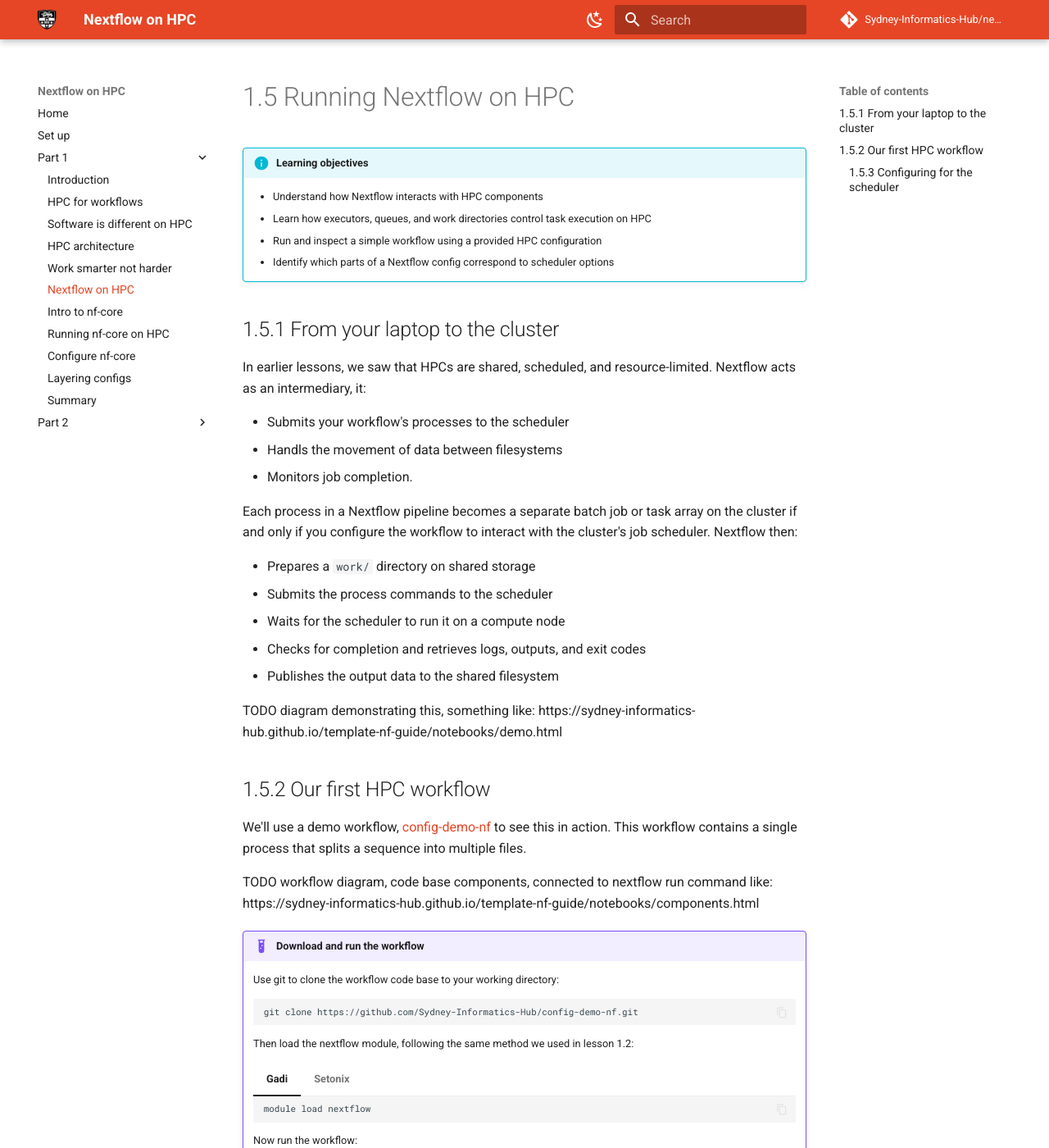
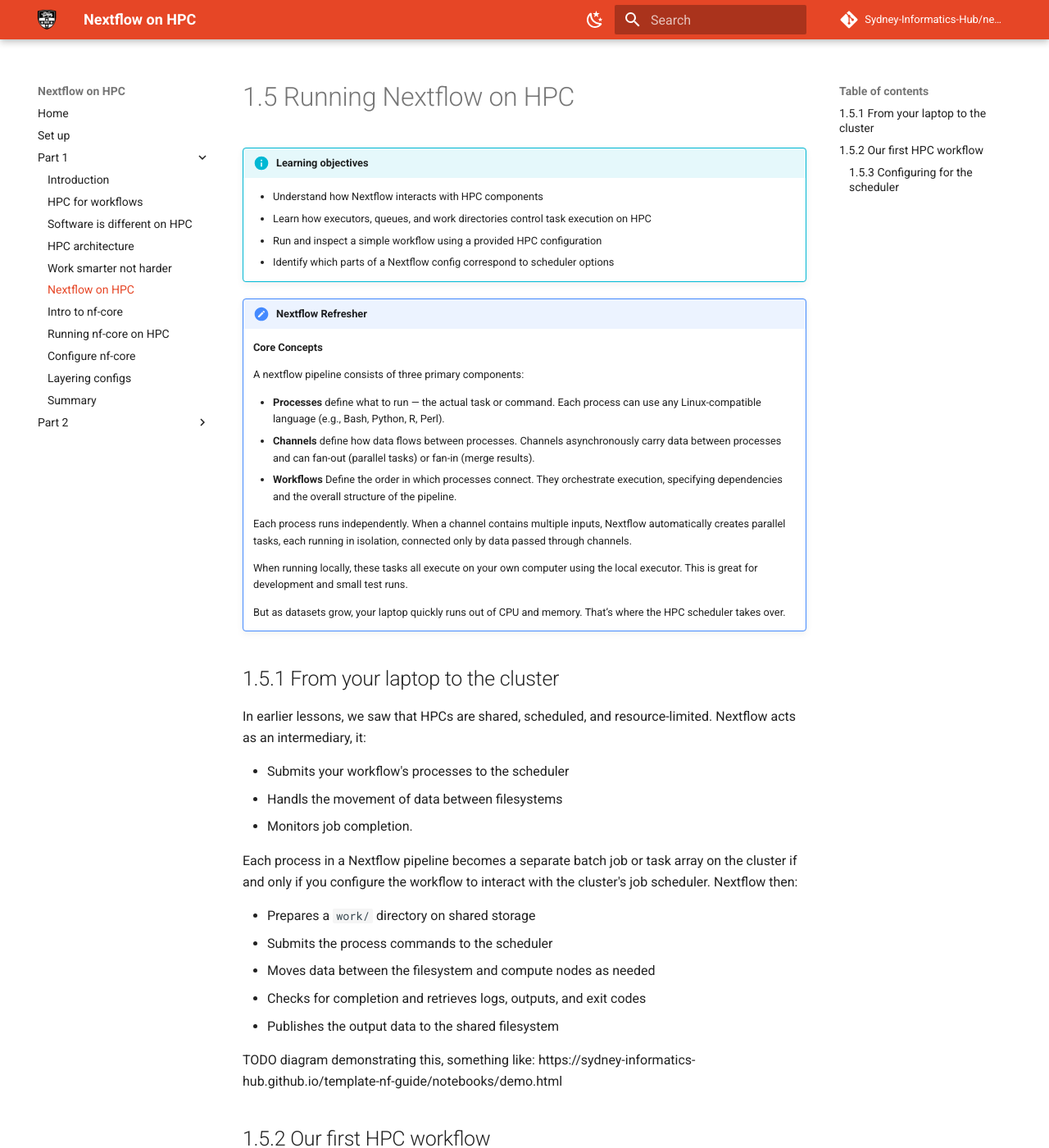
Before and after one commit to Sydney-Informatics-Hub/nextflow-hpc-workshop, an MkDocs documentation site: the page built from docs/part1/01_5_nf_hpc.md, in a window 1280 px wide and 1400 px high. Shown: the whole window at 82% size. Built offline with MkDocs 1.6.1 and Material for MkDocs 9.7.7, drawn with Linux system fonts in a browser that asks for light colours; comment, search, counter and statistics services are not loaded; some of the changed text lies outside the part shown.

Commit message:
Add notes and figure updates to 01_5_nf_hpc.md

```diff
--- a/docs/part1/01_5_nf_hpc.md
+++ b/docs/part1/01_5_nf_hpc.md
@@ -6,6 +6,22 @@
     - Learn how executors, queues, and work directories control task execution on HPC
     - Run and inspect a simple workflow using a provided HPC configuration
     - Identify which parts of a Nextflow config correspond to scheduler options
+
+!!! note "Nextflow Refresher"
+
+    **Core Concepts**
+
+    A nextflow pipeline consists of three primary components:
+
+    - **Processes** define what to run — the actual task or command. Each process can use any Linux-compatible language (e.g., Bash, Python, R, Perl).
+    - **Channels** define how data flows between processes. Channels asynchronously carry data between processes and can fan-out (parallel tasks) or fan-in (merge results).
+    - **Workflows** Define the order in which processes connect. They orchestrate execution, specifying dependencies and the overall structure of the pipeline.
+
+    Each process runs independently. When a channel contains multiple inputs, Nextflow automatically creates parallel tasks, each running in isolation, connected only by data passed through channels.
+
+    When running locally, these tasks all execute on your own computer using the local executor. This is great for development and small test runs.
+
+    But as datasets grow, your laptop quickly runs out of CPU and memory. That’s where the HPC scheduler takes over.
 
 ## 1.5.1 From your laptop to the cluster
 
@@ -19,7 +35,7 @@ Each process in a Nextflow pipeline becomes a separate batch job or task array o
 
 - Prepares a `work/` directory on shared storage
 - Submits the process commands to the scheduler
-- Waits for the scheduler to run it on a compute node
+- Moves data between the filesystem and compute nodes as needed
 - Checks for completion and retrieves logs, outputs, and exit codes
 - Publishes the output data to the shared filesystem
 
@@ -29,7 +45,9 @@ TODO diagram demonstrating this, something like: https://sydney-informatics-hub.
 
 We'll use a demo workflow, [config-demo-nf](https://github.com/Sydney-Informatics-Hub/config-demo-nf) to see this in action. This workflow contains a single process that splits a sequence into multiple files.
 
-TODO workflow diagram, code base components, connected to nextflow run command like: https://sydney-informatics-hub.github.io/template-nf-guide/notebooks/components.html
+![](figs/00_confid_demo_nf.png)
+
+[TODO] get oversight on figure and update (fix file). Fix demo to include appropriate channels
 
 !!! example "Download and run the workflow"
 
@@ -62,3 +80,28 @@ TODO workflow diagram, code base components, connected to nextflow run command l
 TODO explore the output printed to the screen, like https://sydney-informatics-hub.github.io/template-nf-guide/notebooks/demo.html#run-the-demo
 
 ### 1.5.3 Configuring for the scheduler
+
+A Nextflow configuration file (`nextflow.config` or files inside a `config/` directory) defines how and where your workflow runs without changing the workflow code itself.
+
+It can specify:
+
+- Executor: Which system to use (e.g., local, slurm, pbspro).
+- Queue: Defines where jobs run within the scheduler (e.g., normal, highmem, gpu).
+- Work Directory: Defines where intermediate files are stored so compute nodes can access them.
+- Resources: CPU, memory, and time per process.
+- Environment: Modules, containers, or conda environments to load.
+- Storage: Where to store temporary and output files.
+
+configs are powerful on HPC systems, because they are what connect your workflow to the scheduler.
+They translate Nextflow’s processes into properly submitted batch jobs.
+
+Because configs are separate from the workflow logic, you can:
+
+- Run the same pipeline on laptop, HPC, or cloud by changing only the config.
+- Tune performance by adjusting resources or queues per process
+- Adapt workflows to site-specific environments (modules, scratch paths, queue names)
+- Share portable workflows that others can run on their HPC without code changes
+
+In short, configs are what make Nextflow workflows portable, scalable, and cluster-aware.
+
+TODO Exercise running with config
```
Also changed, not shown: docs/part1/figs/00_confid_demo_nf.png (added), 1 other file.
